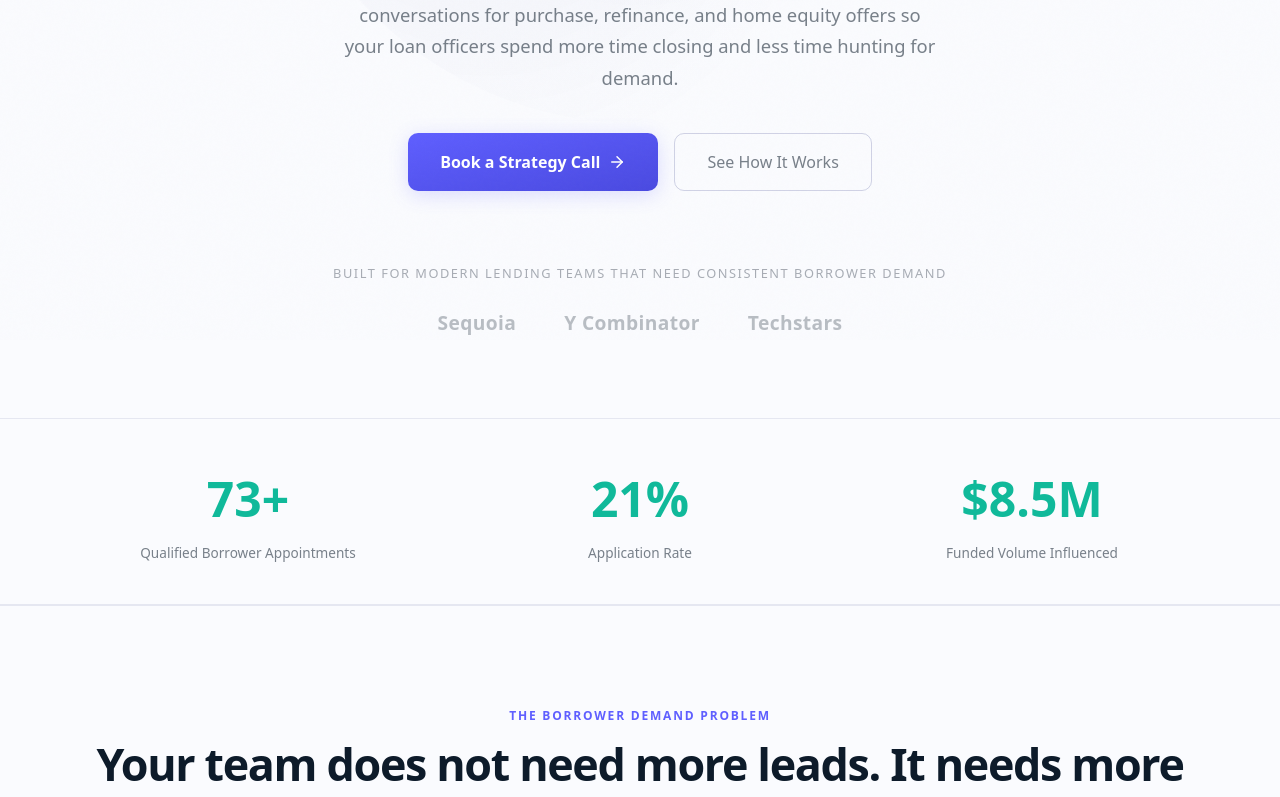
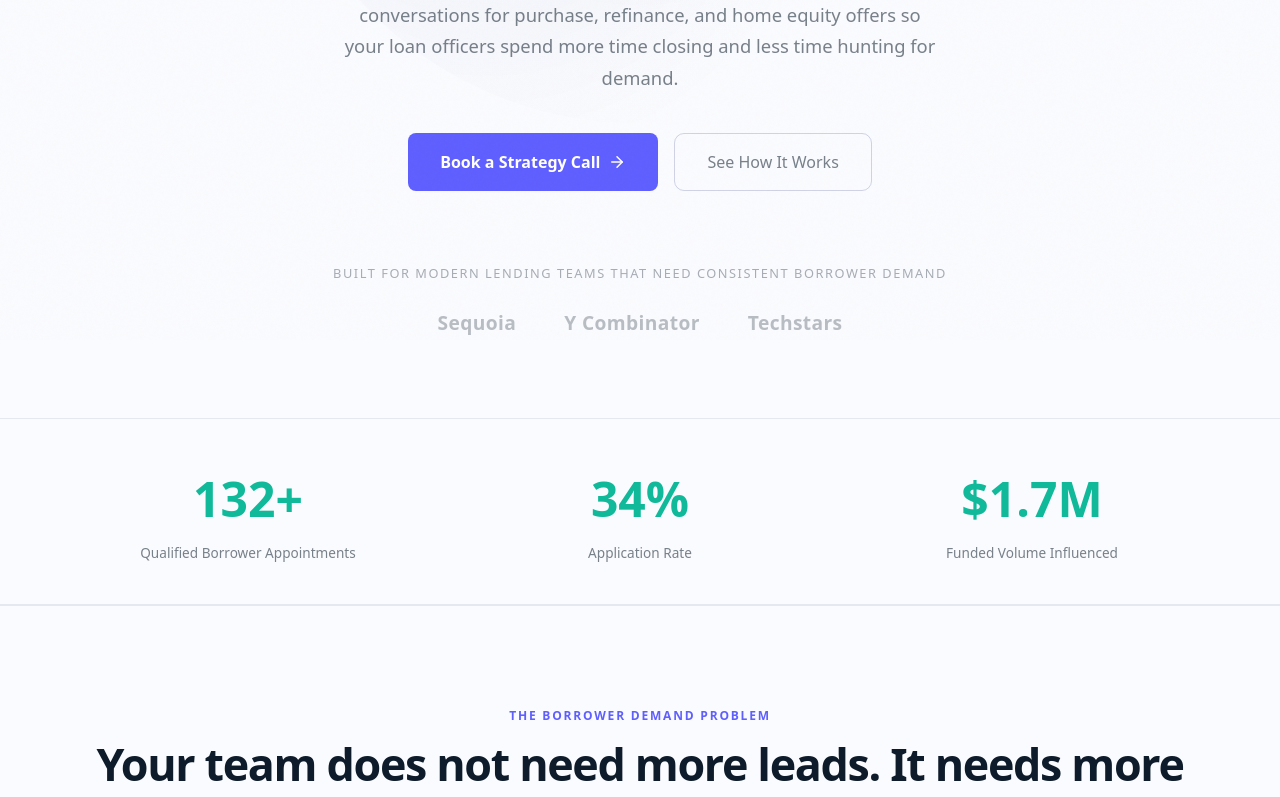
Before and after one commit to HunzlaHussain/social_bloom, a Next.js app: page / in a window 1280 px wide. Shown: the part 460-1257 px from the top of the page. Built offline with nearby package versions, Linux system fonts and the light colour scheme.

Commit message:
Refactor  landing page

```diff
--- a/src/app/page.tsx
+++ b/src/app/page.tsx
@@ -1,16 +1,38 @@
 'use client';
 
-import { useEffect, useState } from "react";
+import { useEffect, useMemo } from "react";
 import { SiteHeader } from "@/components/SiteHeader";
 import { SiteFooter } from "@/components/SiteFooter";
 import Image from "next/image";
+import Link from "next/link";
 
 export default function Home() {
-  const makeMockNumbers = () => {
+  const makeMockNumbers = (seed: string) => {
+    // Deterministic mock numbers (SSR-safe + no hydration mismatch).
+    const hashString = (str: string) => {
+      let h = 2166136261; // FNV-1a
+      for (let i = 0; i < str.length; i++) {
+        h ^= str.charCodeAt(i);
+        h = Math.imul(h, 16777619);
+      }
+      return h >>> 0;
+    };
+
+    const mulberry32 = (a: number) => {
+      return () => {
+        let t = (a += 0x6d2b79f5);
+        t = Math.imul(t ^ (t >>> 15), t | 1);
+        t ^= t + Math.imul(t ^ (t >>> 7), t | 61);
+        return ((t ^ (t >>> 14)) >>> 0) / 4294967296;
+      };
+    };
+
+    const rnd = mulberry32(hashString(seed));
+
     const randInt = (min: number, max: number) =>
-      Math.floor(Math.random() * (max - min + 1)) + min;
+      Math.floor(rnd() * (max - min + 1)) + min;
     const randFloat = (min: number, max: number, decimals = 1) => {
-      const n = Math.random() * (max - min) + min;
+      const n = rnd() * (max - min) + min;
       const p = 10 ** decimals;
       return Math.round(n * p) / p;
     };
@@ -45,12 +67,9 @@ export default function Home() {
     };
   };
 
-  const [mockNumbers, setMockNumbers] = useState<ReturnType<typeof makeMockNumbers> | null>(null);
+  const mockNumbers = useMemo(() => makeMockNumbers("social-bloom:home:metrics"), []);
 
   useEffect(() => {
-    // Generate mock values only on the client to avoid hydration mismatches.
-    setMockNumbers(makeMockNumbers());
-
     const observer = new IntersectionObserver(
       (entries) => {
         entries.forEach((entry) => {
@@ -129,7 +148,10 @@ export default function Home() {
               officers spend more time closing and less time hunting for demand.
             </p>
             <div className="mx-auto flex w-full max-w-md flex-col gap-3 reveal reveal-delay-3 sm:max-w-none sm:flex-row sm:flex-wrap sm:justify-center sm:gap-4">
-              <a href="https://socialbloom.io/schedule" className="group inline-flex min-h-12 w-full cursor-pointer items-center justify-center gap-2 rounded-[10px] border-none bg-gradient-to-br from-sb-primary to-[#4a4ae0] px-6 py-3.5 text-base font-semibold text-white shadow-[0_4px_20px_rgba(95,95,255,0.2)] transition-all duration-300 [transition-timing-function:cubic-bezier(0.16,1,0.3,1)] hover:-translate-y-0.5 hover:from-[#7272ff] hover:to-sb-primary hover:shadow-[0_8px_32px_rgba(95,95,255,0.25)] sm:w-auto sm:px-8 sm:py-4 [&_svg]:transition-transform [&_svg]:duration-300 group-hover:[&_svg]:translate-x-1">
+              <Link
+                href="/schedule"
+                className="group inline-flex min-h-12 w-full cursor-pointer items-center justify-center rounded-lg gap-2 bg-sb-primary px-6 py-3.5 text-base font-semibold text-white shadow-none transition-[background,transform,box-shadow] duration-[250ms] hover:-translate-y-px hover:bg-sb-purple-mid hover:shadow-[0_8px_24px_rgba(95,95,255,0.2)] sm:w-auto sm:px-8 sm:py-4"
+              >
                 Book a Strategy Call
                 <svg
                 width="18"
@@ -144,7 +166,7 @@ export default function Home() {
                 <path d="M5 12h14" />
                 <path d="m12 5 7 7-7 7" />
               </svg>
-              </a>
+              </Link>
               <a href="#how" className="inline-flex min-h-12 w-full cursor-pointer items-center justify-center gap-2 rounded-[10px] border border-sb-border-strong bg-transparent px-6 py-3.5 text-base font-medium text-sb-text-secondary transition-all duration-300 hover:border-sb-purple-mid hover:bg-sb-primary/5 hover:text-sb-text sm:w-auto sm:px-8 sm:py-4">
                 See How It Works
               </a>
@@ -170,19 +192,19 @@ export default function Home() {
           <div className="grid grid-cols-1 gap-8 text-center min-[600px]:grid-cols-3 min-[600px]:gap-6 reveal">
             <div>
               <div className="font-display text-[clamp(2rem,4vw,3rem)] font-semibold text-sb-accent">
-                {mockNumbers ? `${mockNumbers.qualifiedBorrowerAppointments}+` : "—"}
+                {mockNumbers.qualifiedBorrowerAppointments}+
               </div>
               <div className="mt-1 text-[0.85rem] font-medium text-sb-text-secondary">Qualified Borrower Appointments</div>
             </div>
             <div>
               <div className="font-display text-[clamp(2rem,4vw,3rem)] font-semibold text-sb-accent">
-                {mockNumbers ? `${mockNumbers.applicationRatePercent}%` : "—"}
+                {mockNumbers.applicationRatePercent}%
               </div>
               <div className="mt-1 text-[0.85rem] font-medium text-sb-text-secondary">Application Rate</div>
             </div>
             <div>
               <div className="font-display text-[clamp(2rem,4vw,3rem)] font-semibold text-sb-accent">
-                {mockNumbers ? mockNumbers.fundedVolumeInfluenced : "—"}
+                {mockNumbers.fundedVolumeInfluenced}
               </div>
               <div className="mt-1 text-[0.85rem] font-medium text-sb-text-secondary">Funded Volume Influenced</div>
             </div>
@@ -665,15 +687,15 @@ export default function Home() {
           <div className="grid grid-cols-1 gap-6 md:grid-cols-2">
             <div className="rounded-2xl border border-sb-border bg-sb-card p-6 transition-[border-color,transform] duration-300 hover:-translate-y-0.5 hover:border-sb-border-strong sm:p-8 reveal">
               <div className="mb-2 font-display text-xl font-semibold">
-                {mockNumbers ? mockNumbers.caseStudies[0].lenderName : "—"}
+                {mockNumbers.caseStudies[0].lenderName}
               </div>
               <div className="flex flex-wrap gap-5">
                 <div className="min-w-[100px] flex-1 rounded-[10px] border border-sb-border bg-[rgba(42,50,130,0.05)] p-4">
                   <div className="mb-0.5 font-display text-[1.3rem] font-bold text-sb-accent">
-                    {mockNumbers ? mockNumbers.caseStudies[0].fundedVolume : "—"}
+                    {mockNumbers.caseStudies[0].fundedVolume}
                   </div>
                   <div className="text-[0.75rem] font-medium text-sb-text-muted">
-                    Funded volume influenced in {mockNumbers ? `${mockNumbers.caseStudies[0].fundedVolumeDays} days` : "—"}
+                    Funded volume influenced in {mockNumbers.caseStudies[0].fundedVolumeDays} days
                   </div>
                 </div>
               </div>
@@ -681,16 +703,16 @@ export default function Home() {
 
             <div className="rounded-2xl border border-sb-border bg-sb-card p-6 transition-[border-color,transform] duration-300 hover:-translate-y-0.5 hover:border-sb-border-strong sm:p-8 reveal reveal-delay-1">
               <div className="mb-2 font-display text-xl font-semibold">
-                {mockNumbers ? mockNumbers.caseStudies[1].lenderName : "—"}
+                {mockNumbers.caseStudies[1].lenderName}
               </div>
               <div className="flex flex-wrap gap-5">
                 <div className="min-w-[100px] flex-1 rounded-[10px] border border-sb-border bg-[rgba(42,50,130,0.05)] p-4">
                   <div className="mb-0.5 font-display text-[1.3rem] font-bold text-sb-accent">
-                    {mockNumbers ? mockNumbers.caseStudies[1].qualifiedAppointments : "—"}
+                    {mockNumbers.caseStudies[1].qualifiedAppointments}
                   </div>
                   <div className="text-[0.75rem] font-medium text-sb-text-muted">
                     Qualified borrower appointments in{" "}
-                    {mockNumbers ? `${mockNumbers.caseStudies[1].qualifiedAppointmentsWeeks} weeks` : "—"}
+                    {mockNumbers.caseStudies[1].qualifiedAppointmentsWeeks} weeks
                   </div>
                 </div>
               </div>
@@ -698,12 +720,12 @@ export default function Home() {
 
             <div className="rounded-2xl border border-sb-border bg-sb-card p-6 transition-[border-color,transform] duration-300 hover:-translate-y-0.5 hover:border-sb-border-strong sm:p-8 reveal reveal-delay-2">
               <div className="mb-2 font-display text-xl font-semibold">
-                {mockNumbers ? mockNumbers.caseStudies[2].lenderName : "—"}
+                {mockNumbers.caseStudies[2].lenderName}
               </div>
               <div className="flex flex-wrap gap-5">
                 <div className="min-w-[100px] flex-1 rounded-[10px] border border-sb-border bg-[rgba(42,50,130,0.05)] p-4">
                   <div className="mb-0.5 font-display text-[1.3rem] font-bold text-sb-accent">
-                    {mockNumbers ? `${mockNumbers.caseStudies[2].efficiencyImprovementPercent}%` : "—"}
+                    {mockNumbers.caseStudies[2].efficiencyImprovementPercent}%
                   </div>
                   <div className="text-[0.75rem] font-medium text-sb-text-muted">
                     Improvement in application-to-close efficiency
@@ -853,9 +875,9 @@ export default function Home() {
               stream of qualified conversations your team can turn into
               applications and closings.
             </p>
-            <a
-              href="https://socialbloom.io/schedule"
-              className="group inline-flex min-h-12 w-full max-w-sm cursor-pointer items-center justify-center gap-2 rounded-[10px] border-none bg-gradient-to-br from-sb-primary to-[#4a4ae0] px-6 py-3.5 text-base font-semibold text-white shadow-[0_4px_20px_rgba(95,95,255,0.2)] transition-all duration-300 [transition-timing-function:cubic-bezier(0.16,1,0.3,1)] hover:-translate-y-0.5 hover:from-[#7272ff] hover:to-sb-primary hover:shadow-[0_8px_32px_rgba(95,95,255,0.25)] sm:w-auto sm:max-w-none sm:px-8 sm:py-4 [&_svg]:transition-transform [&_svg]:duration-300 group-hover:[&_svg]:translate-x-1"
+            <Link
+              href="/schedule"
+              className="inline-flex min-h-12 w-full max-w-sm items-center justify-center rounded-lg bg-sb-primary px-6 py-3.5 text-base font-semibold text-white shadow-none transition-[background,transform,box-shadow] duration-[250ms] hover:-translate-y-px hover:bg-sb-purple-mid hover:shadow-[0_8px_24px_rgba(95,95,255,0.2)] sm:w-auto sm:max-w-none sm:px-8 sm:py-4"
             >
               Book a Strategy Call
               <svg
@@ -871,7 +893,7 @@ export default function Home() {
                 <path d="M5 12h14" />
                 <path d="m12 5 7 7-7 7" />
               </svg>
-            </a>
+            </Link>
           </div>
         </div>
       </div>
```
Lines whose indentation alone changed are shown as unchanged.
